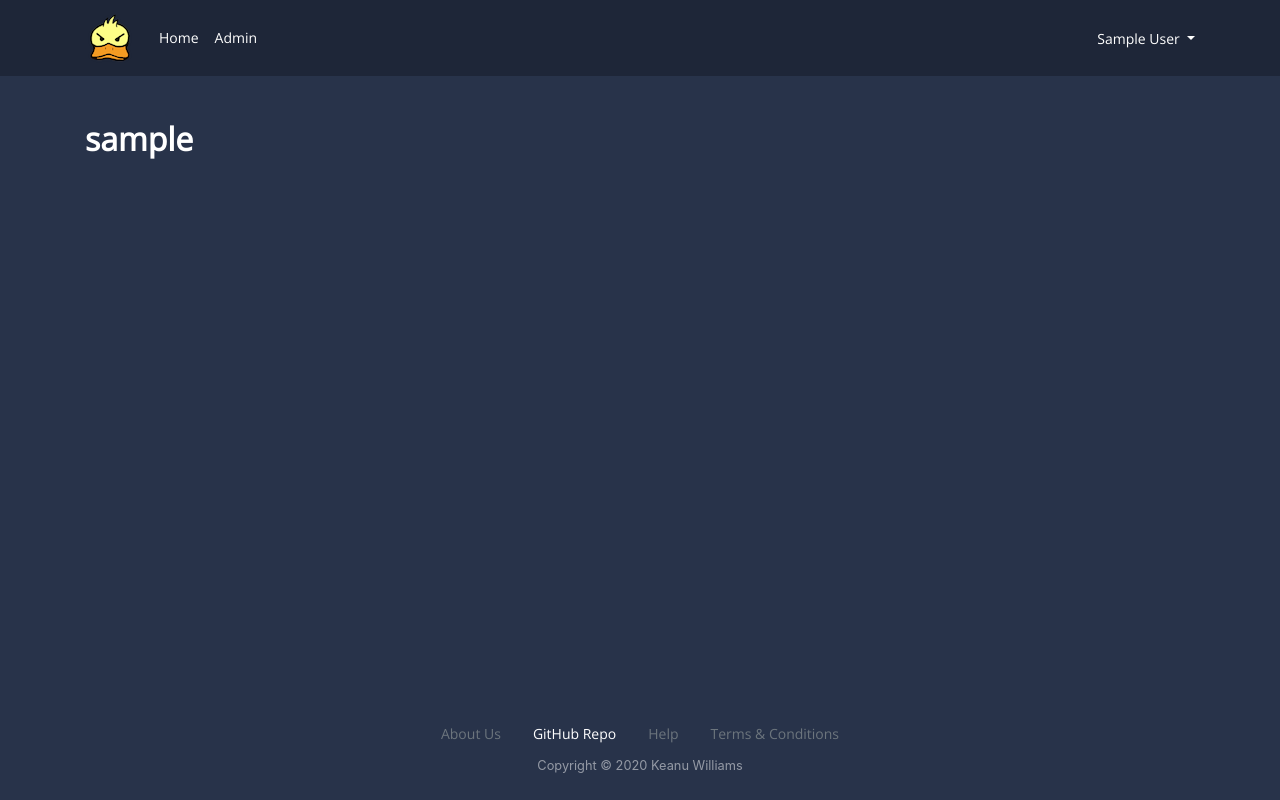
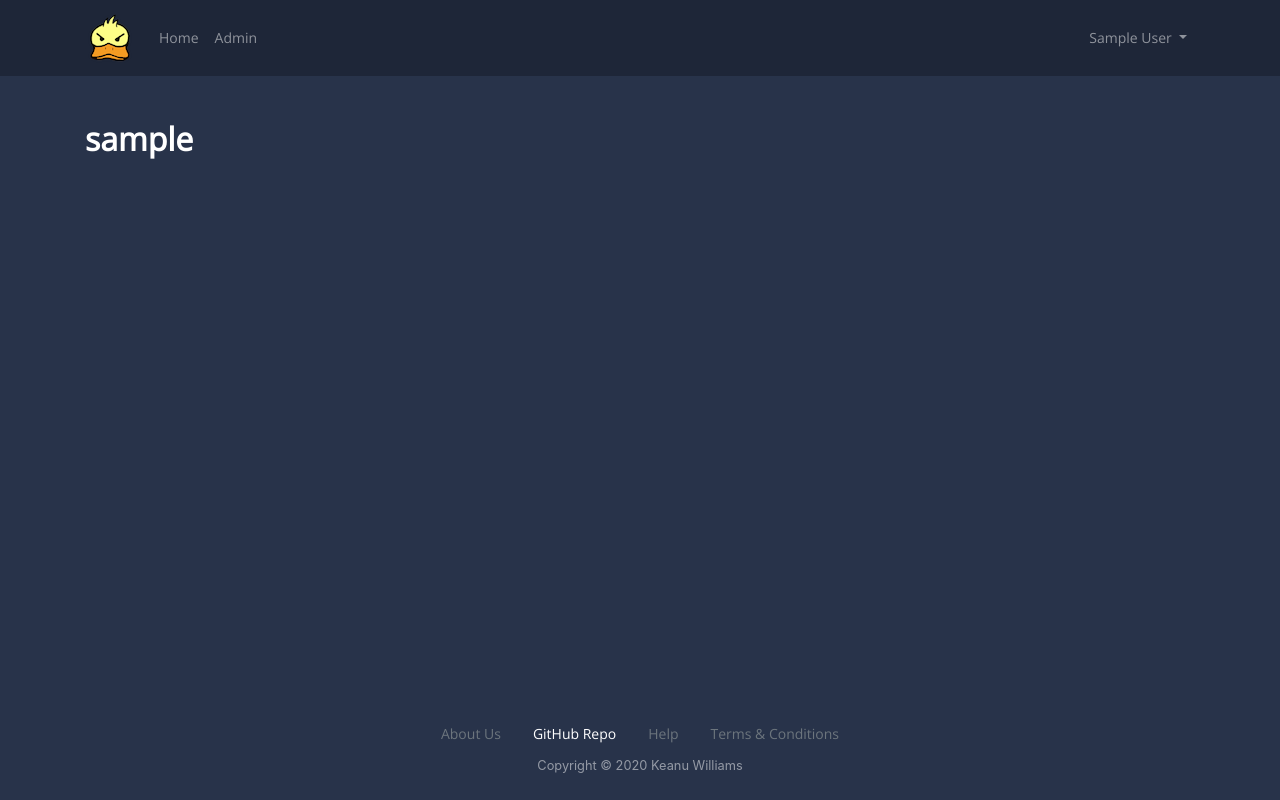
Before and after one commit to keanuwilliams/Billed-Fitness-Log, a Django app: page /user-home/ in a window 1280 px wide. Run offline with Django 3.2, Linux system fonts and the light colour scheme; the visitor is signed in with stand-in values (Sample User, id 1); some libraries are stand-ins or nearby versions.

Commit message:
Fixed issues with the NavBar

```diff
--- a/bfl/users/templates/users/base.html
+++ b/bfl/users/templates/users/base.html
@@ -32,7 +32,7 @@
     <div class="site">
       <!-- NavBar -->
       <header class="site-header">
-        <nav class="navbar navbar-expand-lg scrolling-navbar" style="background-color: rgba(0,0,0,0.25)">
+        <nav class="navbar navbar-expand-lg navbar-dark" style="background-color: rgba(0,0,0,0.25)">
           <div class="container">
             {% if user.is_authenticated %}
               <a class="navbar-brand" href="{% url 'user_home' %}">
@@ -43,7 +43,7 @@
                 <img src="{% static 'users/images/logo/bfl-logo_50x50.png' %}" />
               </a>
             {% endif %}
-            <button class="navbar-toggler" type="button" data-toggle="collapse" data-target="#navbarToggler" aria-controls="navbarTogglerDemo02" aria-expanded="false" aria-label="Toggle navigation">
+            <button class="navbar-toggler" type="button" data-toggle="collapse" data-target="#navbarToggler" aria-controls="navbarToggler" aria-expanded="false" aria-label="Toggle navigation">
               <span class="navbar-toggler-icon"></span>
             </button>
             <div class="collapse navbar-collapse" id="navbarToggler">
@@ -62,10 +62,10 @@
                 </li>
               </ul>
               <form class="form-inline my-2 my-lg-0">
+              <ul class="navbar-nav">
                 {% if user.is_authenticated %}
-                  <div class="dropdown">
-                    <a class="dropdown-toggle" href="#" id="dropdownMenuLink"
-                    data-toggle="dropdown" aria-haspopup="true" aria-expanded="false">
+                  <li class="nav-item dropdown">
+                    <a class="nav-link dropdown-toggle" href="#" id="dropdownMenuLink" role="button" data-toggle="dropdown" aria-haspopup="true" aria-expanded="false">
                       {{ user.first_name }} {{ user.last_name }}
                     </a>
                     <div class="dropdown-menu text-center" aria-labelledby="dropdownMenuLink">
@@ -74,12 +74,16 @@
                       <a class="dropdown-item" href="{% url 'settings' %}" style="color: black;">Settings</a>
                       <a class="dropdown-item" href="{% url 'logout' %}" style="color: black;">Logout</a>
                     </div>
-                  </div>
+                  </li>
                 {% else %}
-                  <a class="nav-item nav-link" href="{% url 'login' %}">Login</a>
-                  <a class="nav-item nav-link" href="{% url 'register' %}">Register</a>
+                  <li class="nav-item">
+                    <a class="nav-item nav-link" href="{% url 'login' %}">Login</a>
+                  </li>
+                  <li class="nav-item">
+                    <a class="nav-item nav-link" href="{% url 'register' %}">Register</a>
+                  </li>
                 {% endif%}
-              </form>
+              </ul>
             </div>
           </div>
         </nav>
--- a/bfl/users/templates/users/landing.html
+++ b/bfl/users/templates/users/landing.html
@@ -11,7 +11,7 @@
     integrity="sha384-JcKb8q3iqJ61gNV9KGb8thSsNjpSL0n8PARn9HuZOnIxN0hoP+VmmDGMN5t9UJ0Z" crossorigin="anonymous">
 
     <!-- Static CSS -->
-    <link rel="stylesheet" type="text/css" href="{% static 'users/main.css' %}?20200923">
+    <link rel="stylesheet" type="text/css" href="{% static 'users/main.css' %}">
 
     <!-- Fonts -->
     <link rel="stylesheet" type="text/css" href="//fonts.googleapis.com/css?family=Open+Sans" />
```
